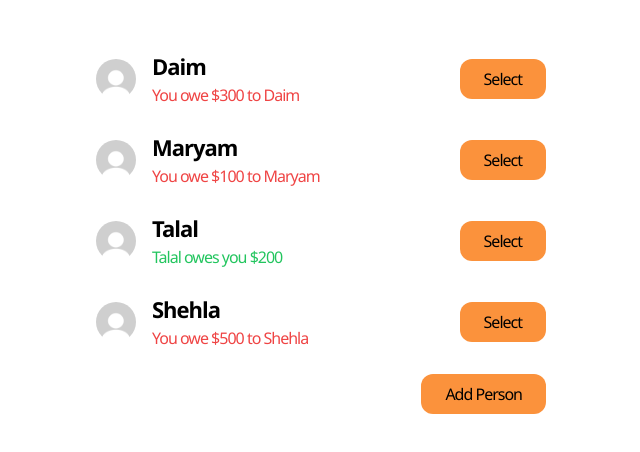
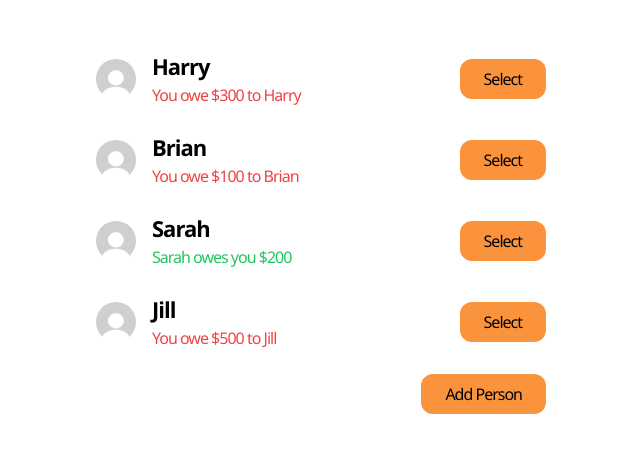
Before and after one commit to swetalha/eat-n-split-project, a React (Create React App) app: page / in a window 1280 px wide. Shown: the top 452 px of the page, without its empty margins (319-959 px from the left). Built offline with nearby package versions, Linux system fonts and the light colour scheme.

Commit message:
user name change

```diff
--- a/src/App.js
+++ b/src/App.js
@@ -2,19 +2,19 @@ import { useState } from "react";
 
 const arrPeople = [
   {
-    name: "Daim",
+    name: "Harry",
     balance: -300,
   },
   {
-    name: "Maryam",
+    name: "Brian",
     balance: -100,
   },
   {
-    name: "Talal",
+    name: "Sarah",
     balance: 200,
   },
   {
-    name: "Shehla",
+    name: "Jill",
     balance: -500,
   },
 ];
```
